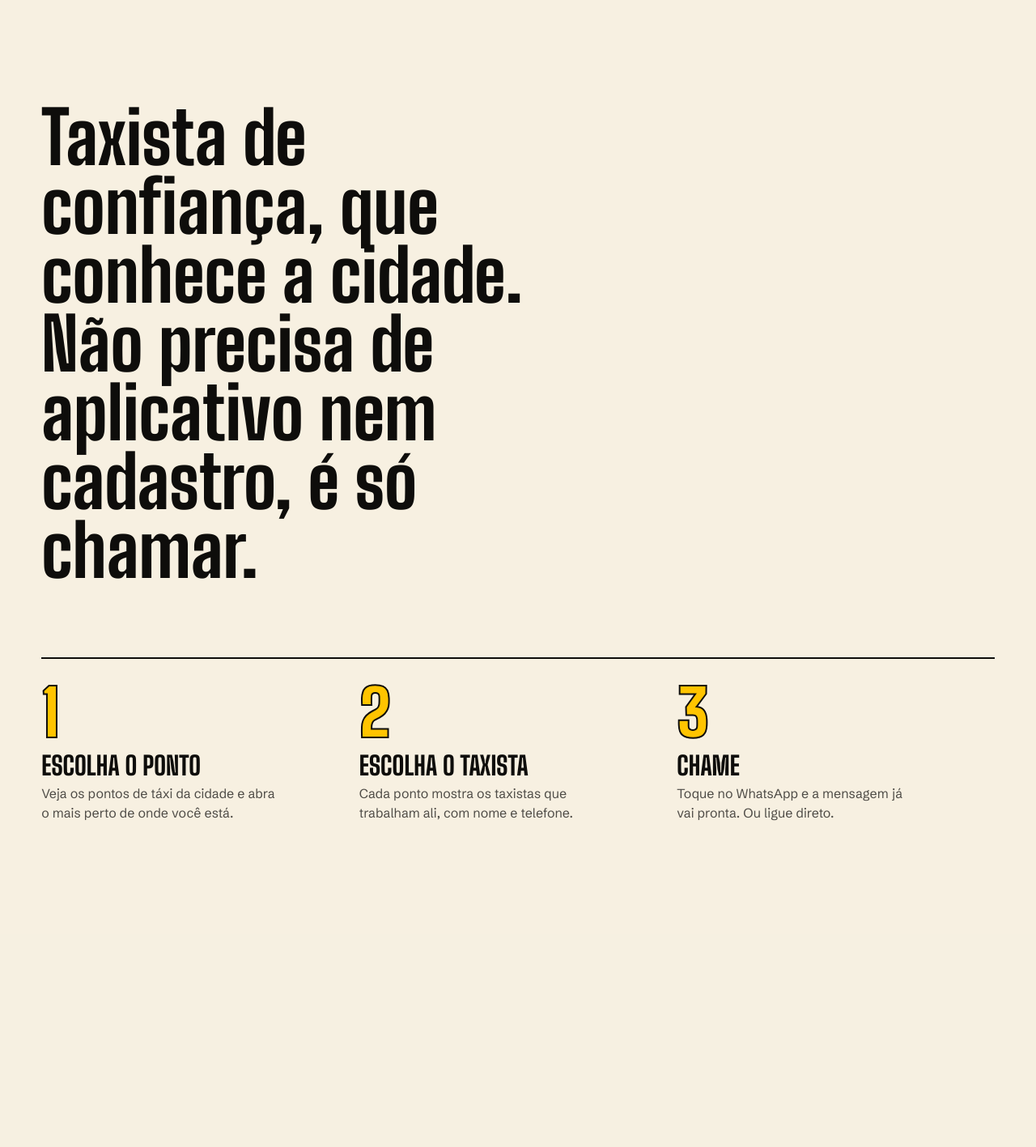
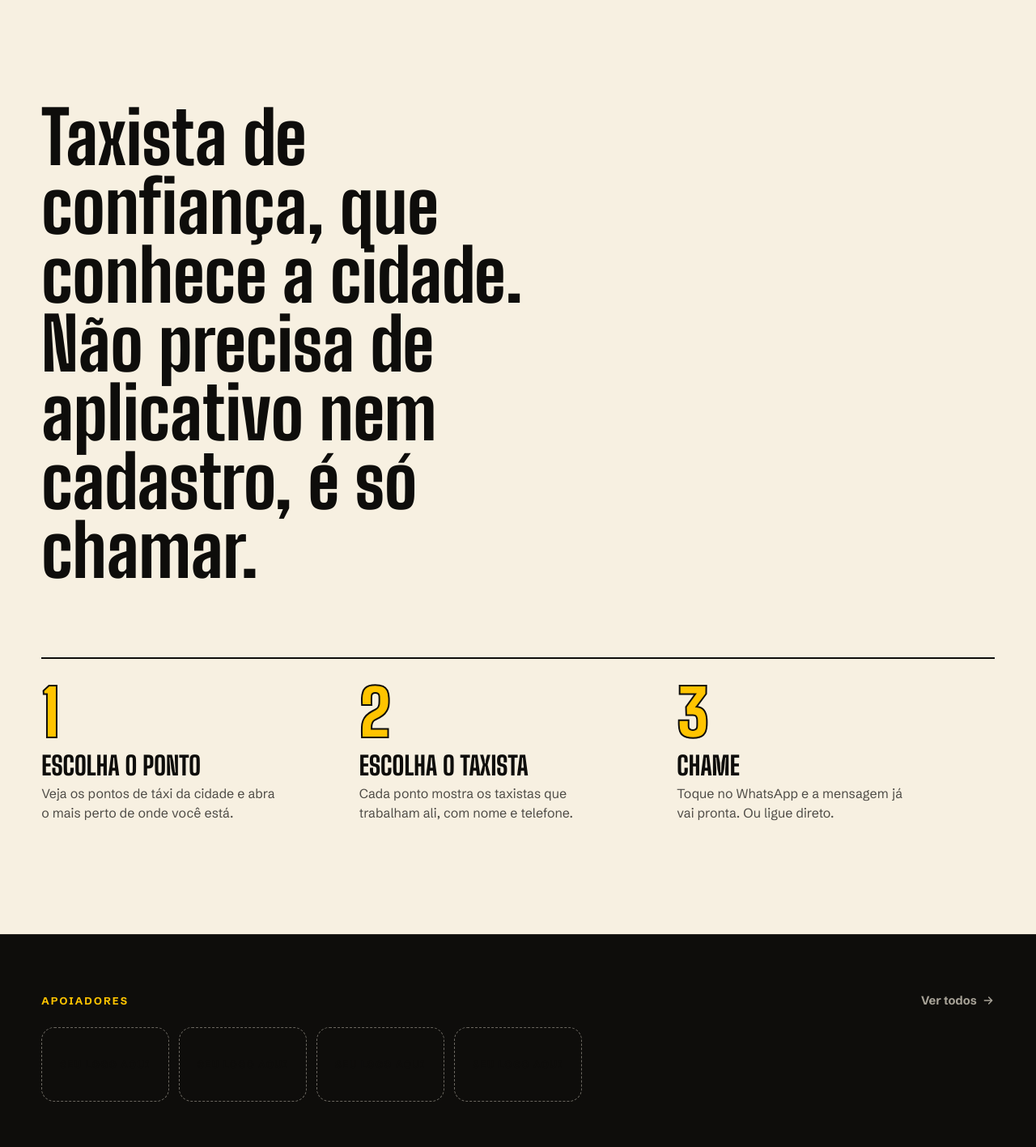
Before and after one commit to Henrique-Inf/TaxiCampos, a PHP site: page / in a window 1280 px wide. Shown: the part 2710-4127 px from the top of the page at 81% size. Before the commit the page ends 3724 px from the top, so only its background shows below. Run offline with PHP 8.4, Linux system fonts and the light colour scheme.

Commit message:
Adiciona página de apoiadores, rodapé com apoiadores e linha do carro
- Cada taxista mostra "Carro:" embaixo do nome (o modelo aparece quando
  for preenchido no dados.js).
- Nova página #/apoiadores com link no topo, e rodapé com os logos dos
  apoiadores em todas as outras páginas. Sem apoiadores, aparecem espaços
  "Seu logo aqui".
- Corrige as iniciais de nomes com emoji (ex.: Carlinhos 🚖).

Co-Authored-By: Claude Opus 5.5 <noreply@anthropic.com>
Claude-Session: https://claude.ai/code/session_01TTfg4QCTKvFVy9PU5dN4eQ

```diff
--- a/app.js
+++ b/app.js
@@ -42,7 +42,9 @@
   }
 
   function iniciais(nome) {
-    var partes = String(nome || "?").replace(/\(.*?\)/g, "").trim().split(/\s+/);
+    var partes = String(nome || "").replace(/\(.*?\)/g, " ").split(/\s+/)
+      .filter(function (p) { return /^\p{L}/u.test(p); });
+    if (!partes.length) return "?";
     var ini = partes[0].charAt(0) + (partes.length > 1 ? partes[partes.length - 1].charAt(0) : "");
     return ini.toUpperCase();
   }
@@ -53,6 +55,8 @@
   }
 
   function plural(n, um, varios) { return n + " " + (n === 1 ? um : varios); }
+
+  var apoiadores = (dados.apoiadores || []).filter(function (a) { return a && a.nome; });
 
   var totalTaxistas = pontos.reduce(function (s, p) { return s + (p.taxistas || []).length; }, 0);
 
@@ -101,7 +105,7 @@
           foto +
           '<div class="taxista__info">' +
             '<h3 class="taxista__nome">' + esc(t.nome) + "</h3>" +
-            (t.carro ? '<p class="taxista__carro">' + esc(t.carro) + "</p>" : "") +
+            '<p class="taxista__carro"><span>Carro:</span> ' + esc(t.carro || "") + "</p>" +
             (t.telefone ? '<p class="taxista__tel">' + esc(t.telefone) + "</p>" : "") +
             (mostrarPonto && ponto
               ? '<p class="taxista__ponto"><a href="#/ponto/' + encodeURIComponent(ponto.id) + '">Ponto ' +
@@ -121,6 +125,63 @@
         "</div>" +
       "</article>"
     );
+  }
+
+  function linkSeguro(url) {
+    url = String(url || "").trim();
+    if (!url) return "";
+    if (!/^https?:\/\//i.test(url)) url = "https://" + url;
+    return url;
+  }
+
+  function logoApoiador(a) {
+    return a.logo
+      ? '<img src="' + esc(a.logo) + '" alt="' + esc(a.nome) + '" loading="lazy" data-nome="' + esc(a.nome) + '">'
+      : '<span class="logo-nome">' + esc(a.nome) + "</span>";
+  }
+
+  function cartaoApoiador(a) {
+    var site = linkSeguro(a.site);
+    var abre = site
+      ? '<a class="apoiador" href="' + esc(site) + '" target="_blank" rel="noopener">'
+      : '<div class="apoiador">';
+    return (
+      abre +
+        '<div class="apoiador__logo">' + logoApoiador(a) + "</div>" +
+        '<div class="apoiador__info">' +
+          '<h3 class="apoiador__nome">' + esc(a.nome) + "</h3>" +
+          (a.descricao ? '<p class="apoiador__descricao">' + esc(a.descricao) + "</p>" : "") +
+          (site ? '<span class="apoiador__link">Visitar ' + ICONE_SETA + "</span>" : "") +
+        "</div>" +
+      (site ? "</a>" : "</div>")
+    );
+  }
+
+  function lugarVazio(classe, qtd) {
+    var html = "";
+    for (var i = 0; i < qtd; i++) html += '<div class="' + classe + ' vago" aria-hidden="true">Seu logo aqui</div>';
+    return html;
+  }
+
+  function renderRodape(mostrar) {
+    var rodape = document.getElementById("rodape");
+    if (!rodape) return;
+    if (!mostrar) { rodape.hidden = true; rodape.innerHTML = ""; return; }
+    rodape.hidden = false;
+    var logos = apoiadores.length
+      ? apoiadores.map(function (a) {
+          var site = linkSeguro(a.site);
+          return site
+            ? '<a class="rodape__logo" href="' + esc(site) + '" target="_blank" rel="noopener" title="' + esc(a.nome) + '">' + logoApoiador(a) + "</a>"
+            : '<div class="rodape__logo" title="' + esc(a.nome) + '">' + logoApoiador(a) + "</div>";
+        }).join("")
+      : lugarVazio("rodape__logo", 4);
+    rodape.innerHTML =
+      '<div class="rodape__topo">' +
+        '<p class="rotulo">Apoiadores</p>' +
+        '<a class="rodape__ver" href="#/apoiadores">Ver todos ' + ICONE_SETA + "</a>" +
+      "</div>" +
+      '<div class="rodape__logos">' + logos + "</div>";
   }
 
   /* ---------- telas ---------- */
@@ -251,6 +312,25 @@
       "</section>";
   }
 
+  function telaApoiadores() {
+    document.title = "Apoiadores — TaxiCampos";
+    app.innerHTML =
+      '<section class="topo-simples">' +
+        '<a class="voltar" href="#/">' + ICONE_SETA + "Início</a>" +
+        '<p class="rotulo">Quem ajuda o TaxiCampos</p>' +
+        '<h1 class="display topo-simples__titulo">Apoia<span class="amarelo">dores</span></h1>' +
+        '<p class="topo-simples__texto">Empresas e pessoas de ' + esc(dados.cidade || "Campos do Jordão") +
+          " que apoiam o TaxiCampos. Valorize quem valoriza o táxi da cidade.</p>" +
+      "</section>" +
+      '<div class="xadrez xadrez--fina" aria-hidden="true"></div>' +
+      '<section class="secao">' +
+        (apoiadores.length
+          ? '<div class="grade-apoiadores">' + apoiadores.map(cartaoApoiador).join("") + "</div>"
+          : '<p class="vazio">Ainda não há apoiadores cadastrados.</p>' +
+            '<div class="grade-apoiadores">' + lugarVazio("apoiador", 3) + "</div>") +
+      "</section>";
+  }
+
   /* ---------- rotas e rolagem ---------- */
 
   var rolarPara = null;
@@ -259,7 +339,9 @@
     var hash = location.hash.replace(/^#\/?/, "");
     var m = hash.match(/^ponto\/(.+)$/);
     if (m) telaPonto(decodeURIComponent(m[1]));
+    else if (hash === "apoiadores") telaApoiadores();
     else telaInicio();
+    renderRodape(hash !== "apoiadores");
 
     if (rolarPara) rotearRolagem();
     else window.scrollTo({ top: 0, behavior: "instant" });
@@ -283,9 +365,16 @@
     if (alvo.id === "busca") alvo.focus({ preventScroll: true });
   }
 
-  // Se a foto não carregar, mostra as iniciais no lugar
+  // Se a foto não carregar, mostra as iniciais no lugar (ou o nome, no caso de logo)
   document.addEventListener("error", function (e) {
     var img = e.target;
+    if (img.tagName === "IMG" && img.hasAttribute("data-nome")) {
+      var nome = document.createElement("span");
+      nome.className = "logo-nome";
+      nome.textContent = img.getAttribute("data-nome");
+      img.replaceWith(nome);
+      return;
+    }
     if (img.tagName !== "IMG" || !img.classList.contains("foto")) return;
     var span = document.createElement("span");
     span.className = "foto foto-iniciais";
--- a/dados.js
+++ b/dados.js
@@ -21,6 +21,17 @@
  *
  * Na mensagem do WhatsApp, {nome} é trocado pelo primeiro nome do taxista
  * e {ponto} pelo nome do ponto.
+ *
+ * Cada apoiador (lista "apoiadores", no fim do arquivo) tem:
+ *   nome      → nome da empresa ou pessoa
+ *   logo      → (opcional) caminho do logo, ex.: "apoiadores/padaria.png"
+ *               sem logo, o site mostra o nome escrito
+ *   descricao → (opcional) uma frase curta, ex.: "Padaria e confeitaria"
+ *   site      → (opcional) link do site ou Instagram, ex.: "https://instagram.com/padaria"
+ *
+ * Exemplo de apoiador:
+ *   { nome: "Padaria Serrana", logo: "apoiadores/padaria.png",
+ *     descricao: "Padaria e confeitaria no Capivari", site: "https://instagram.com/padariaserrana" }
  *
  */
 
@@ -514,5 +525,8 @@ window.TAXI_DADOS = {
         }
       ]
     }
-  ]
+  ],
+
+  // Apoiadores: aparecem na página "Apoiadores" e no rodapé do site.
+  apoiadores: []
 };
--- a/estilo.css
+++ b/estilo.css
@@ -115,6 +115,17 @@ img { max-width: 100%; }
 }
 
 
+.nav__links { display: flex; align-items: center; gap: 6px; }
+.nav__link {
+  padding: 9px 14px;
+  border-radius: 999px;
+  font-weight: 700;
+  font-size: .92rem;
+  text-decoration: none;
+  transition: background .2s, color .2s;
+}
+.nav__link:hover { background: rgba(247, 240, 225, .1); color: var(--amarelo); }
+
 .nav__botao {
   justify-self: end;
   padding: 9px 18px;
@@ -130,6 +141,11 @@ img { max-width: 100%; }
 
 @media (max-width: 640px) {
   .nav__marca { font-size: 1.35rem; }
+  .nav__link { padding: 9px 8px; }
+}
+@media (max-width: 370px) {
+  .nav__marca { font-size: 1.15rem; }
+  .nav__botao { padding: 9px 14px; }
 }
 
 /* =========================================================
@@ -625,7 +641,8 @@ img { max-width: 100%; }
   text-transform: uppercase;
   overflow-wrap: anywhere;
 }
-.taxista__carro { margin: 8px 0 0; color: var(--creme); font-weight: 500; }
+.taxista__carro { margin: 8px 0 0; color: var(--creme); font-weight: 500; min-height: 1.5em; }
+.taxista__carro span { color: var(--amarelo); font-weight: 700; }
 .taxista__tel {
   margin: 4px 0 0;
   color: var(--creme-suave);
@@ -639,3 +656,167 @@ img { max-width: 100%; }
 .acoes { display: grid; grid-template-columns: 1fr 1fr; gap: 10px; }
 .acoes .btn { padding: 0 14px; }
 .acoes .btn:only-child { grid-column: 1 / -1; }
+
+/* =========================================================
+   Apoiadores
+   ========================================================= */
+
+.topo-simples {
+  position: relative;
+  display: flex;
+  flex-direction: column;
+  padding: 120px var(--margem) clamp(44px, 7vw, 80px);
+  overflow: hidden;
+  isolation: isolate;
+}
+.topo-simples::before {
+  content: "";
+  position: absolute;
+  inset: 0;
+  z-index: -1;
+  background: radial-gradient(ellipse 60% 70% at 85% 10%, rgba(255, 196, 0, .16), transparent 70%);
+}
+.topo-simples .voltar { margin-bottom: clamp(40px, 7vw, 80px); }
+.topo-simples__titulo {
+  font-size: clamp(4.2rem, 17vw, 14rem);
+  animation: subir .8s cubic-bezier(.2, .7, .2, 1) both;
+}
+.topo-simples__titulo .amarelo { color: var(--amarelo); }
+.topo-simples__texto {
+  max-width: 44ch;
+  margin: 22px 0 0;
+  font-size: clamp(1.05rem, 1.8vw, 1.3rem);
+  color: var(--creme-suave);
+}
+
+.grade-apoiadores {
+  display: grid;
+  grid-template-columns: repeat(auto-fill, minmax(min(100%, 280px), 1fr));
+  gap: 14px;
+}
+
+.apoiador {
+  display: flex;
+  flex-direction: column;
+  border-radius: var(--raio);
+  background: var(--carvao);
+  border: 1px solid var(--linha);
+  text-decoration: none;
+  overflow: hidden;
+  transition: border-color .25s, transform .25s;
+}
+a.apoiador:hover { border-color: var(--amarelo); transform: translateY(-4px); }
+
+.apoiador__logo {
+  display: grid;
+  place-items: center;
+  aspect-ratio: 16 / 9;
+  padding: 26px;
+  background: var(--creme);
+  color: var(--noite);
+}
+.apoiador__logo img { max-width: 100%; max-height: 100%; object-fit: contain; }
+.logo-nome {
+  font-family: var(--display);
+  font-weight: 900;
+  font-size: 2rem;
+  line-height: .95;
+  text-transform: uppercase;
+  text-align: center;
+}
+
+.apoiador__info { padding: 20px 22px 22px; }
+.apoiador__nome {
+  margin: 0;
+  font-family: var(--display);
+  font-weight: 900;
+  font-size: 1.9rem;
+  line-height: .95;
+  text-transform: uppercase;
+}
+.apoiador__descricao { margin: 8px 0 0; color: var(--creme-suave); }
+.apoiador__link {
+  display: inline-flex;
+  align-items: center;
+  gap: 6px;
+  margin-top: 14px;
+  font-weight: 700;
+  font-size: .92rem;
+  color: var(--amarelo);
+}
+.apoiador__link svg { width: 16px; height: 16px; transition: transform .2s; }
+a.apoiador:hover .apoiador__link svg { transform: translateX(4px); }
+
+/* lugar vago (enquanto não há apoiadores) */
+.vago {
+  display: grid;
+  place-items: center;
+  min-height: 150px;
+  border: 1.5px dashed var(--creme-fraco);
+  background: transparent;
+  color: var(--creme-fraco);
+  font-weight: 700;
+  font-size: .8rem;
+  letter-spacing: .14em;
+  text-transform: uppercase;
+}
+
+/* =========================================================
+   Rodapé (apoiadores)
+   ========================================================= */
+
+.rodape {
+  padding: clamp(44px, 6vw, 70px) var(--margem) clamp(36px, 5vw, 56px);
+  border-top: 1px solid var(--linha);
+}
+.rodape[hidden] { display: none; }
+.rodape__topo {
+  display: flex;
+  justify-content: space-between;
+  align-items: center;
+  gap: 16px;
+  margin-bottom: 22px;
+}
+.rodape__topo .rotulo { margin: 0; }
+.rodape__ver {
+  display: inline-flex;
+  align-items: center;
+  gap: 6px;
+  font-weight: 700;
+  font-size: .92rem;
+  text-decoration: none;
+  color: var(--creme-suave);
+  transition: color .2s;
+}
+.rodape__ver:hover { color: var(--amarelo); }
+.rodape__ver svg { width: 16px; height: 16px; }
+
+.rodape__logos {
+  display: grid;
+  grid-template-columns: repeat(auto-fill, minmax(150px, 1fr));
+  gap: 12px;
+}
+.rodape__logo {
+  display: grid;
+  place-items: center;
+  height: 92px;
+  padding: 16px;
+  border-radius: 16px;
+  background: rgba(247, 240, 225, .92);
+  color: var(--noite);
+  text-decoration: none;
+  filter: grayscale(1);
+  opacity: .85;
+  transition: filter .25s, opacity .25s, transform .25s;
+}
+a.rodape__logo:hover { filter: none; opacity: 1; transform: translateY(-3px); }
+.rodape__logo img { max-width: 100%; max-height: 100%; object-fit: contain; }
+.rodape__logo .logo-nome { font-size: 1.35rem; }
+.rodape__logo.vago {
+  min-height: 0;
+  border-radius: 16px;
+  background: transparent;
+  filter: none;
+  opacity: 1;
+  font-size: .72rem;
+}
--- a/index.html
+++ b/index.html
@@ -17,10 +17,15 @@
     <a href="#/" class="nav__marca" aria-label="TaxiCampos, página inicial">
       <span class="nav__ponto" aria-hidden="true"></span>TaxiCampos
     </a>
-    <a href="#/" class="nav__botao" data-rolar="pontos">Pontos</a>
+    <nav class="nav__links">
+      <a href="#/apoiadores" class="nav__link">Apoiadores</a>
+      <a href="#/" class="nav__botao" data-rolar="pontos">Pontos</a>
+    </nav>
   </header>
 
   <main id="app" aria-live="polite"></main>
+
+  <footer class="rodape" id="rodape" aria-label="Apoiadores"></footer>
 
 
   <script src="dados.js"></script>
```
Also changed, not shown: README.md, 1 other file.
